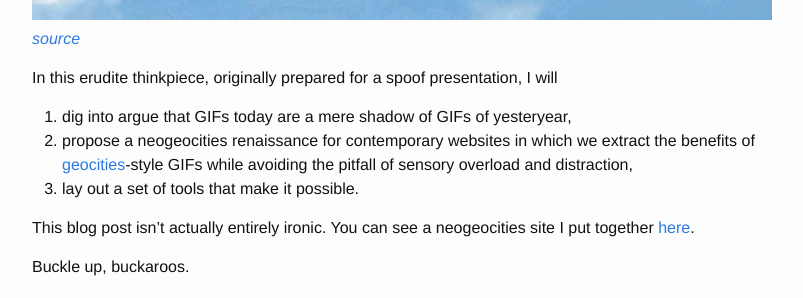
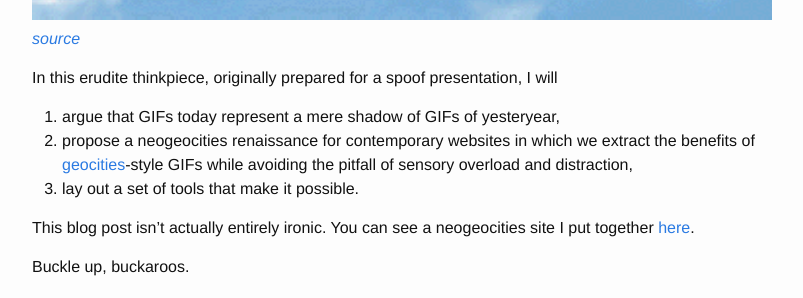
Before and after one commit to mmore500/mmore500.github.io, a Jekyll site: the page built from blog_professional/_posts/2020-05-20-neogeocities.md, in a window 1280 px wide and 900 px high, scrolled down 775 px. Shown: the part 152-450 px from the top of the window, without its empty margins (238-1041 px from the left). Built offline with Jekyll 4.4.1, drawn with Linux system fonts in a browser that asks for light colours; emoji names are drawn with the system emoji font; comment, search, counter and statistics services are not loaded.

Commit message:
Line edits

```diff
--- a/blog_professional/_posts/2020-05-20-neogeocities.md
+++ b/blog_professional/_posts/2020-05-20-neogeocities.md
@@ -10,7 +10,7 @@ date:   2020-05-20
 *[source](https://web.archive.org/web/20091027020322im_/http://geocities.com/breakdancing2000/)*
 
 In this erudite thinkpiece, originally prepared for a spoof presentation, I will
-1. dig into argue that GIFs today are a mere shadow of GIFs of yesteryear,
+1. argue that GIFs today represent a mere shadow of GIFs of yesteryear,
 2. propose a neogeocities renaissance for contemporary websites in which we extract the benefits of [geocities](https://en.wikipedia.org/wiki/Yahoo!_GeoCities)-style GIFs while avoiding the pitfall of sensory overload and distraction,
 3. lay out a set of tools that make it possible.
 
```
